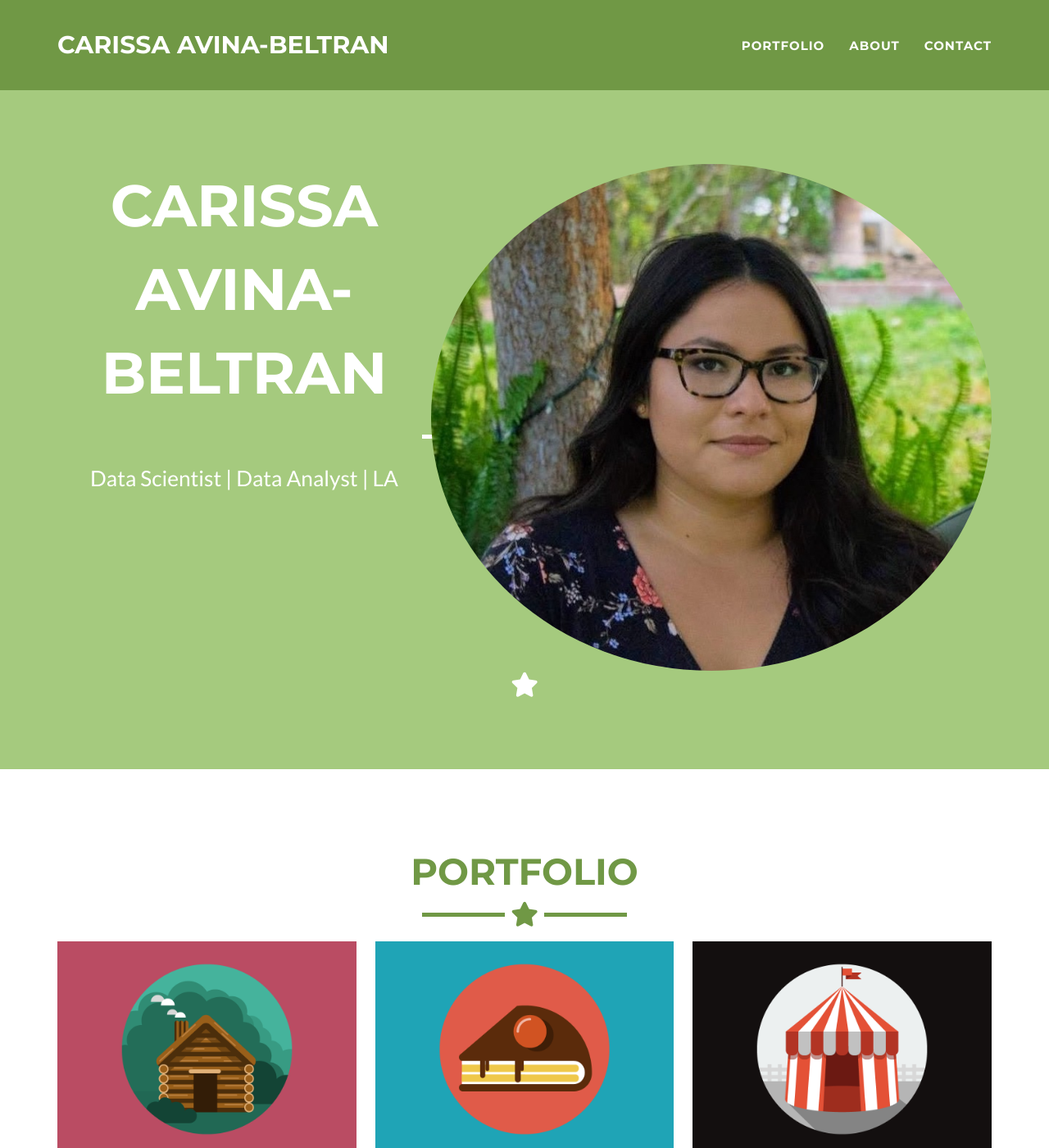
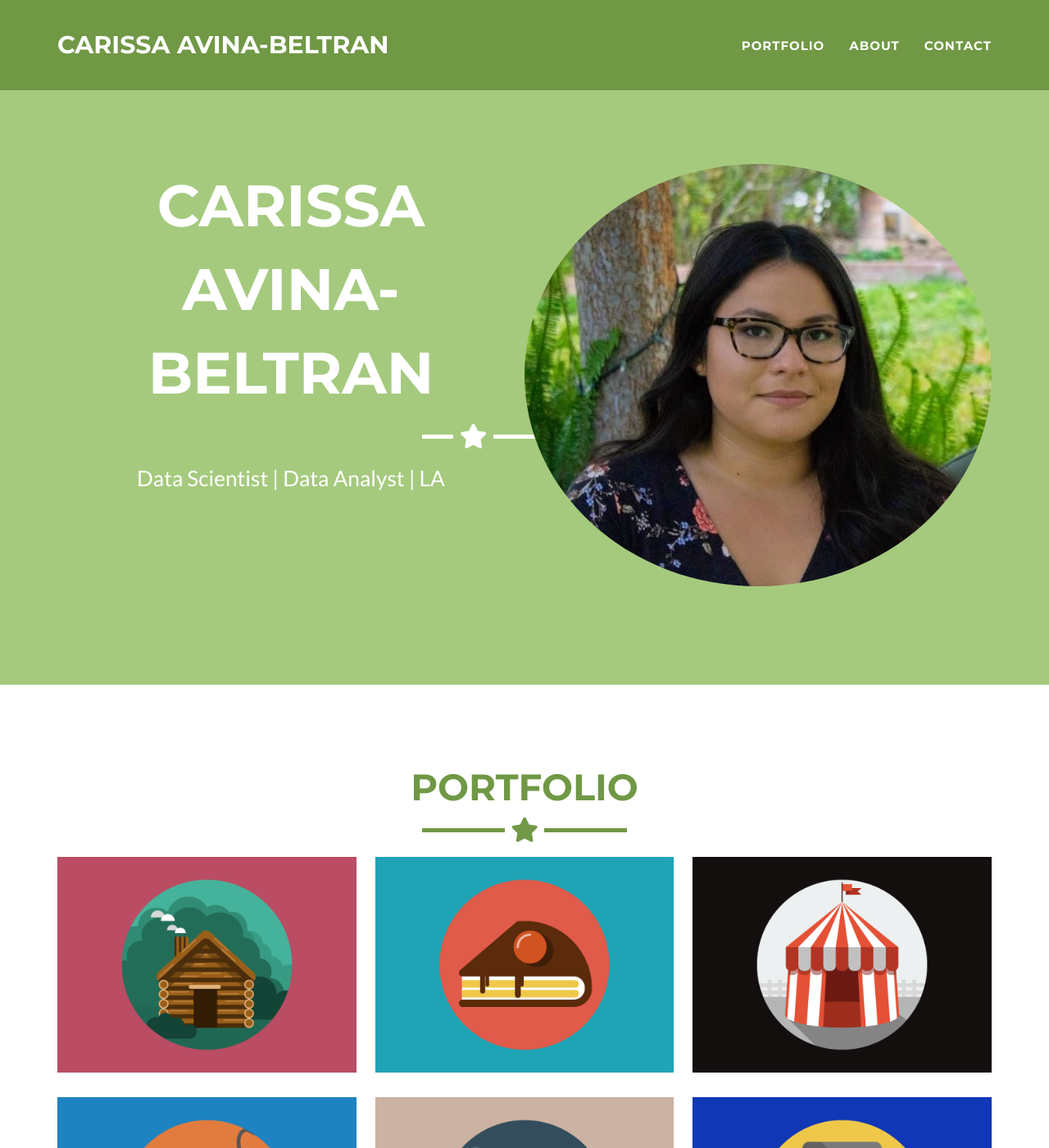
Before and after one commit to carissaavina/carissaavina.github.io, a Jekyll site: the page built from _posts/2014-07-18-project-1.markdown, in a window 1280 px wide and 1400 px high. Shown: the whole window at 82% size. Built offline with Jekyll 4.4.1, drawn with Linux system fonts in a browser that asks for light colours.

Commit message:
Update header.html

```diff
--- a/_includes/header.html
+++ b/_includes/header.html
@@ -4,8 +4,8 @@
   <style>
       .profile-pic {
         border-radius: 50%;
-        max-width: 60%;
-        max-height: 60%;
+        max-width: 50%;
+        max-height: 50%;
       }
    </style>
   <head>
```
